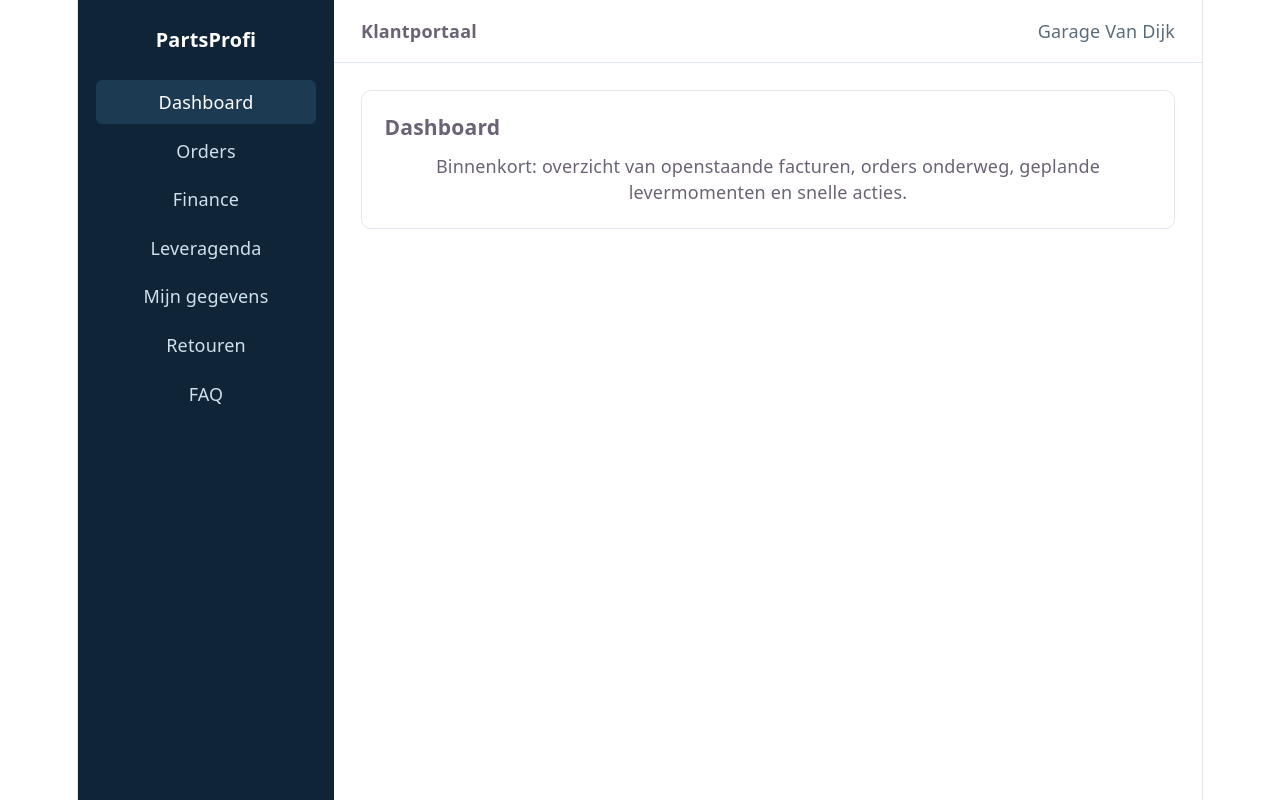
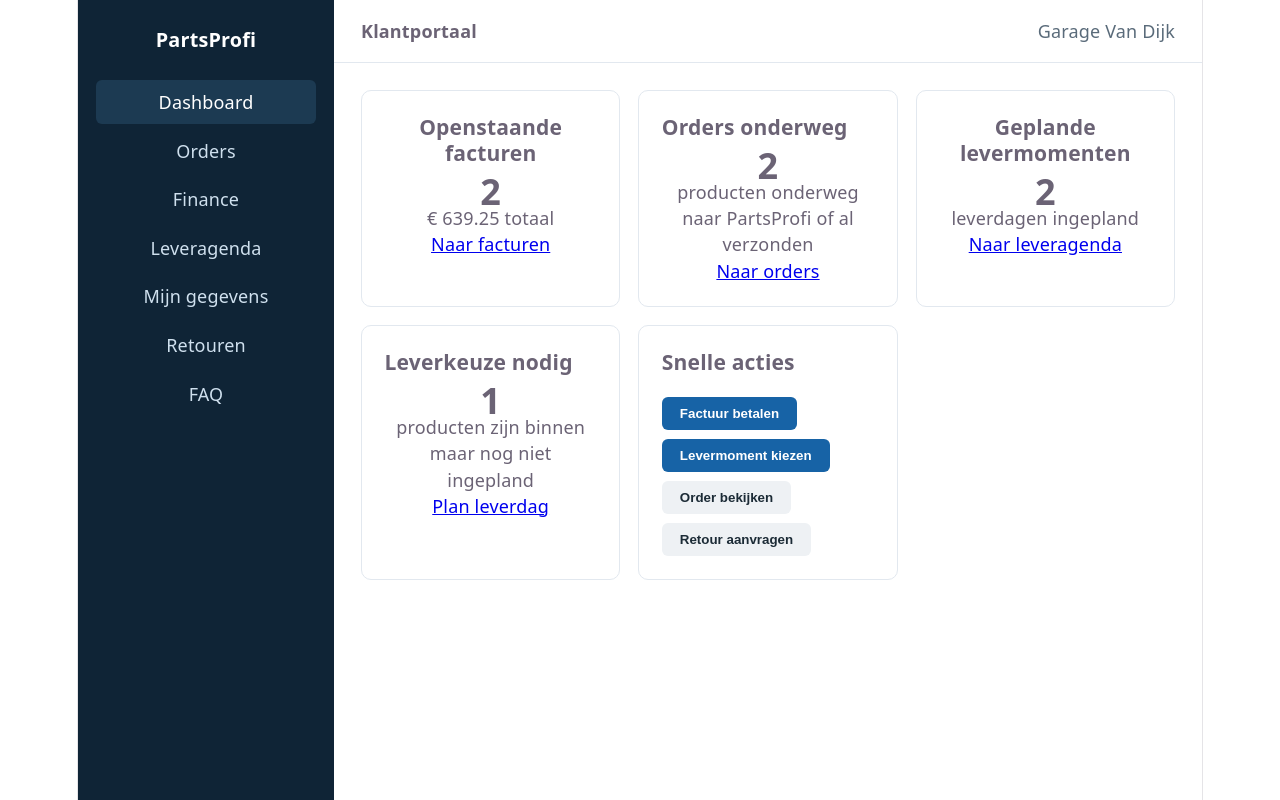
Before and after one commit to jpborsten-ship-it/Klantportaal, a React (Vite) app: page / in a window 1280 px wide. Built offline with nearby package versions, Linux system fonts and the light colour scheme.

Commit message:
Fase 3: Dashboard met overzichtskaarten, Orders en OrderDetail met statusflow per productregel

```diff
--- a/src/App.css
+++ b/src/App.css
@@ -137,3 +137,27 @@
   background: #eef1f4;
   color: #1c2b36;
 }
+
+.dashboard-grid {
+  display: grid;
+  grid-template-columns: repeat(auto-fit, minmax(220px, 1fr));
+  gap: 1rem;
+}
+
+.dashboard-metric {
+  font-size: 2rem;
+  font-weight: 700;
+  margin: 0;
+}
+
+.dashboard-actions {
+  display: flex;
+  flex-direction: column;
+  gap: 0.5rem;
+}
+
+.dashboard-actions .card-body {
+  display: flex;
+  flex-wrap: wrap;
+  gap: 0.5rem;
+}
--- a/src/components/ui/StatusBadge.jsx
+++ b/src/components/ui/StatusBadge.jsx
@@ -11,6 +11,7 @@
   geleverd: { label: 'Geleverd', tone: 'success' },
   vertraagd: { label: 'Vertraagd', tone: 'warning' },
   retour_aangevraagd: { label: 'Retour aangevraagd', tone: 'warning' },
+  deels_verzonden: { label: 'Deels verzonden', tone: 'info' },
   // InvoiceStatus
   open: { label: 'Open', tone: 'warning' },
   betaald: { label: 'Betaald', tone: 'success' },
--- a/src/pages/Dashboard.jsx
+++ b/src/pages/Dashboard.jsx
@@ -1,9 +1,48 @@
+import { Link } from 'react-router-dom'
 import Card from '../components/ui/Card'
+import Button from '../components/ui/Button'
+import { invoices, orderLines, deliveryMoments } from '../data/mockData'
+
+const ONDERWEG_STATUSSEN = ['onderweg_naar_partsprofi', 'verzonden']
 
 export default function Dashboard() {
+  const openstaandeFacturen = invoices.filter((inv) => inv.status === 'open')
+  const ordersOnderweg = orderLines.filter((line) => ONDERWEG_STATUSSEN.includes(line.status))
+  const geplandeLevermomenten = deliveryMoments.filter((dm) => dm.status === 'gepland')
+  const benodigdeLeverkeuze = orderLines.filter((line) => line.status === 'binnen_bij_partsprofi' && !line.plannedDeliveryDate)
+
   return (
-    <Card title="Dashboard">
-      <p>Binnenkort: overzicht van openstaande facturen, orders onderweg, geplande levermomenten en snelle acties.</p>
-    </Card>
+    <div className="dashboard-grid">
+      <Card title="Openstaande facturen">
+        <p className="dashboard-metric">{openstaandeFacturen.length}</p>
+        <p>€ {openstaandeFacturen.reduce((sum, inv) => sum + inv.amount, 0).toFixed(2)} totaal</p>
+        <Link to="/finance">Naar facturen</Link>
+      </Card>
+
+      <Card title="Orders onderweg">
+        <p className="dashboard-metric">{ordersOnderweg.length}</p>
+        <p>producten onderweg naar PartsProfi of al verzonden</p>
+        <Link to="/orders">Naar orders</Link>
+      </Card>
+
+      <Card title="Geplande levermomenten">
+        <p className="dashboard-metric">{geplandeLevermomenten.length}</p>
+        <p>leverdagen ingepland</p>
+        <Link to="/leveragenda">Naar leveragenda</Link>
+      </Card>
+
+      <Card title="Leverkeuze nodig">
+        <p className="dashboard-metric">{benodigdeLeverkeuze.length}</p>
+        <p>producten zijn binnen maar nog niet ingepland</p>
+        <Link to="/leveragenda">Plan leverdag</Link>
+      </Card>
+
+      <Card title="Snelle acties" className="dashboard-actions">
+        <Button onClick={() => {}}>Factuur betalen</Button>
+        <Button onClick={() => {}}>Levermoment kiezen</Button>
+        <Button variant="secondary" onClick={() => {}}>Order bekijken</Button>
+        <Button variant="secondary" onClick={() => {}}>Retour aanvragen</Button>
+      </Card>
+    </div>
   )
 }
--- a/src/pages/OrderDetail.jsx
+++ b/src/pages/OrderDetail.jsx
@@ -1,11 +1,43 @@
-import { useParams } from 'react-router-dom'
+import { useParams, Link } from 'react-router-dom'
 import Card from '../components/ui/Card'
+import Table from '../components/ui/Table'
+import StatusBadge from '../components/ui/StatusBadge'
+import { orders, orderLines } from '../data/mockData'
+import { getOrderLines } from '../utils/orderStatus'
+
+const columns = [
+  { key: 'productNumber', header: 'Artikelnummer' },
+  { key: 'description', header: 'Omschrijving' },
+  { key: 'quantity', header: 'Aantal' },
+  { key: 'unitPrice', header: 'Prijs', render: (row) => `€ ${row.unitPrice.toFixed(2)}` },
+  { key: 'status', header: 'Status', render: (row) => <StatusBadge status={row.status} /> },
+  { key: 'expectedArrivalAtPartsProfi', header: 'Verwacht bij PartsProfi', render: (row) => row.expectedArrivalAtPartsProfi || '—' },
+  { key: 'plannedDeliveryDate', header: 'Geplande leverdag', render: (row) => row.plannedDeliveryDate || 'Nog te plannen' },
+  { key: 'trackingCode', header: 'Tracking', render: (row) => row.trackingCode || '—' },
+]
 
 export default function OrderDetail() {
   const { orderId } = useParams()
+  const order = orders.find((o) => o.id === orderId)
+  const lines = getOrderLines(orderLines, orderId)
+
+  if (!order) {
+    return (
+      <Card title="Order niet gevonden">
+        <p>
+          Deze order bestaat niet (meer). Ga terug naar <Link to="/orders">het orderoverzicht</Link>.
+        </p>
+      </Card>
+    )
+  }
+
   return (
-    <Card title={`Order ${orderId}`}>
-      <p>Binnenkort: productregels met status, aankomstdatum, geplande leverdag en trackingcode.</p>
+    <Card title={`Order ${order.orderNumber}`}>
+      <p>
+        Besteld op {order.orderDate}
+        {order.customerReference && <> · referentie {order.customerReference}</>} · totaal € {order.totalAmount.toFixed(2)}
+      </p>
+      <Table columns={columns} rows={lines} getRowKey={(row) => row.id} emptyMessage="Deze order heeft geen productregels." />
     </Card>
   )
 }
--- a/src/pages/Orders.jsx
+++ b/src/pages/Orders.jsx
@@ -1,9 +1,30 @@
+import { useNavigate } from 'react-router-dom'
 import Card from '../components/ui/Card'
+import Table from '../components/ui/Table'
+import StatusBadge from '../components/ui/StatusBadge'
+import { orders, orderLines } from '../data/mockData'
+import { deriveOrderStatus, getOrderLines } from '../utils/orderStatus'
+
+const columns = [
+  { key: 'orderNumber', header: 'Ordernummer' },
+  { key: 'orderDate', header: 'Besteldatum' },
+  { key: 'customerReference', header: 'Klantreferentie', render: (row) => row.customerReference || '—' },
+  { key: 'totalAmount', header: 'Totaalbedrag', render: (row) => `€ ${row.totalAmount.toFixed(2)}` },
+  { key: 'status', header: 'Status', render: (row) => <StatusBadge status={deriveOrderStatus(getOrderLines(orderLines, row.id))} /> },
+]
 
 export default function Orders() {
+  const navigate = useNavigate()
+
   return (
     <Card title="Orders">
-      <p>Binnenkort: overzicht van orders met status per productregel.</p>
+      <Table
+        columns={columns}
+        rows={orders}
+        getRowKey={(row) => row.id}
+        onRowClick={(row) => navigate(`/orders/${row.id}`)}
+        emptyMessage="Je hebt nog geen orders."
+      />
     </Card>
   )
 }
--- /dev/null
+++ b/src/utils/orderStatus.js
@@ -0,0 +1,17 @@
+// Afgeleide orderstatus op basis van de regelstatussen, zodat we geen losse
+// orderstatus moeten bijhouden die uit sync kan lopen met de regels zelf.
+const TERMINAL_STATUSES = ['geleverd', 'retour_aangevraagd']
+
+export function deriveOrderStatus(lines) {
+  if (lines.length === 0) return 'besteld'
+  const statuses = new Set(lines.map((line) => line.status))
+
+  if (statuses.has('vertraagd')) return 'vertraagd'
+  if ([...statuses].every((s) => TERMINAL_STATUSES.includes(s))) return 'geleverd'
+  if (statuses.size > 1) return 'deels_verzonden'
+  return [...statuses][0]
+}
+
+export function getOrderLines(orderLines, orderId) {
+  return orderLines.filter((line) => line.orderId === orderId)
+}
```
